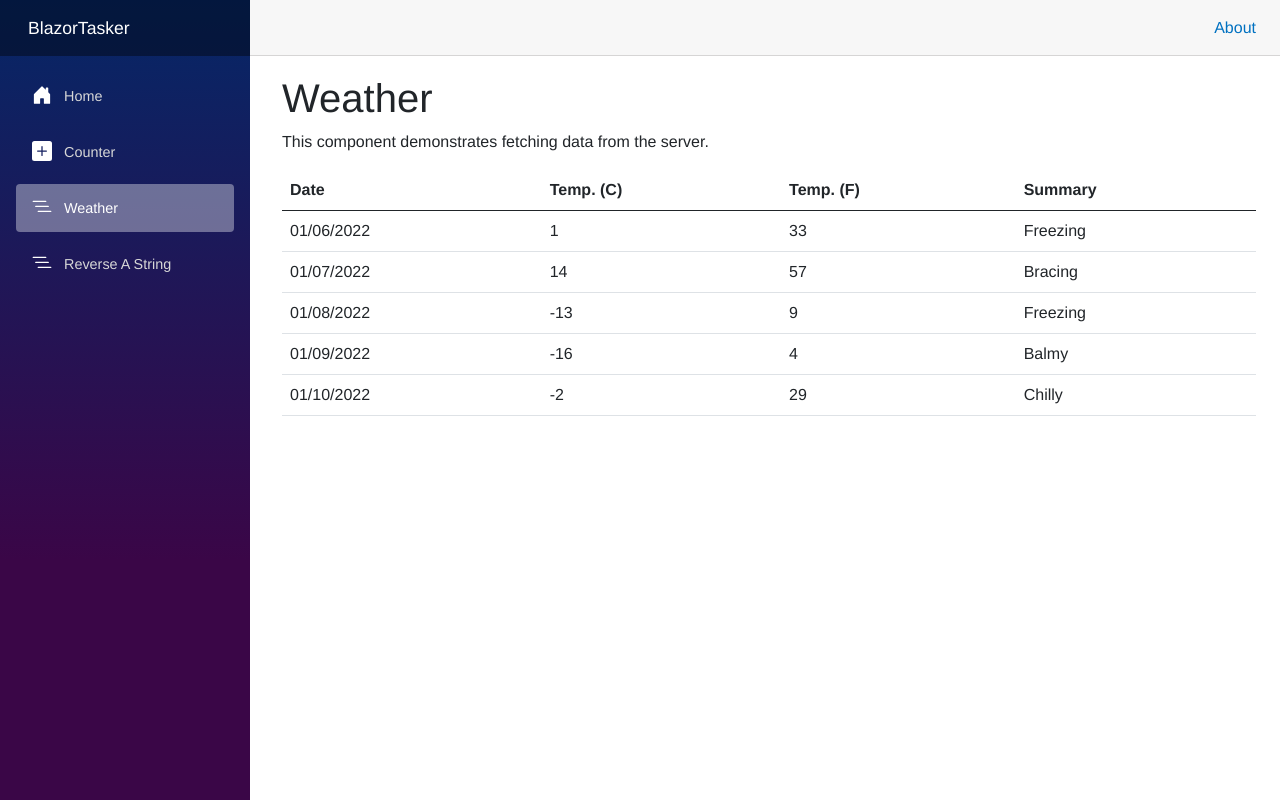
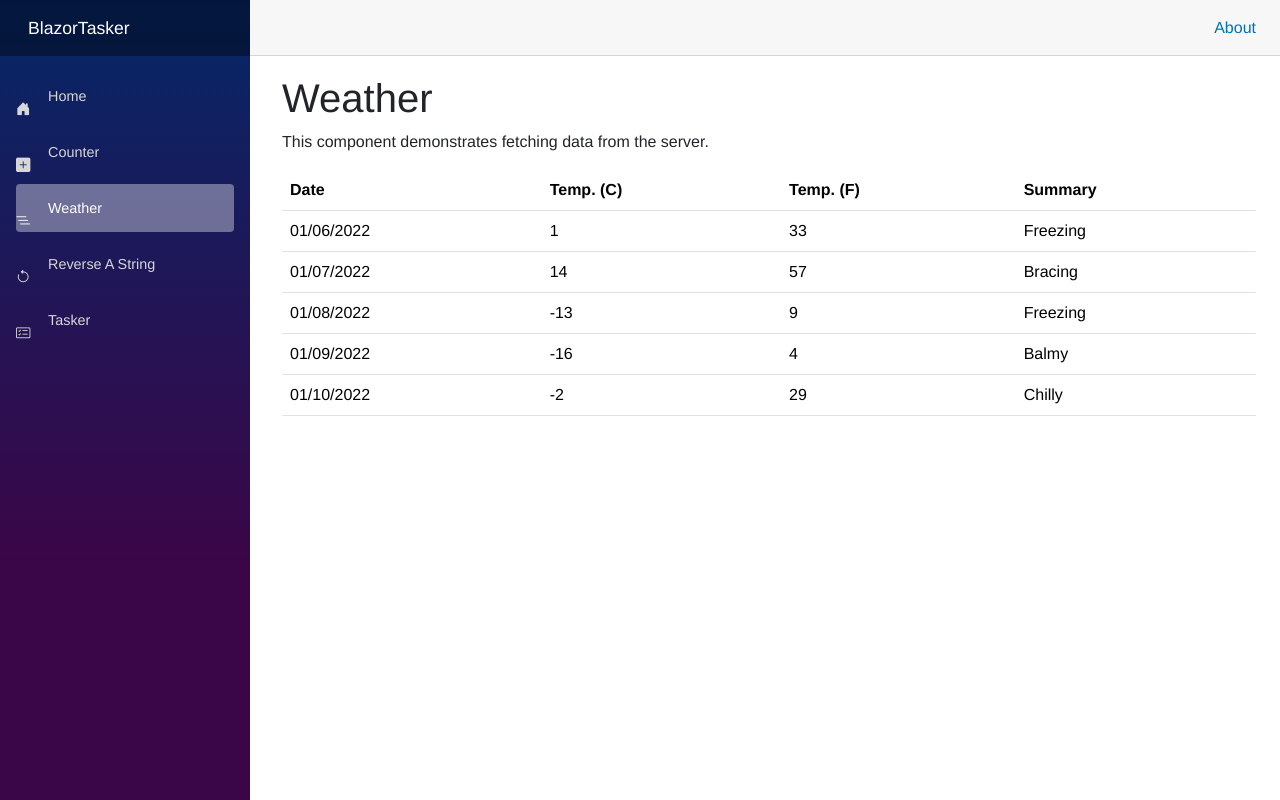
Before and after one commit to nheldavid/BlazorTasker, an ASP.NET Core app: page /weather in a window 1280 px wide. Run offline with ASP.NET Core 8, Linux system fonts and the light colour scheme; style sheets or scripts are compiled from the project's sources.

Commit message:
Add and complete actions
Add functionality to add, delete and complete tasks

```diff
--- a/Components/Layout/NavMenu.razor
+++ b/Components/Layout/NavMenu.razor
@@ -11,22 +11,27 @@
     <nav class="flex-column">
         <div class="nav-item px-3">
             <NavLink class="nav-link" href="" Match="NavLinkMatch.All">
-                <span class="bi bi-house-door-fill-nav-menu" aria-hidden="true"></span> Home
+                <span class="nav-icon bi bi-house-door-fill pe-1" aria-hidden="true"></span> Home
             </NavLink>
         </div>
         <div class="nav-item px-3">
             <NavLink class="nav-link" href="counter">
-                <span class="bi bi-plus-square-fill-nav-menu" aria-hidden="true"></span> Counter
+                <span class="nav-icon bi bi-plus-square-fill pe-1" aria-hidden="true"></span> Counter
             </NavLink>
         </div>
         <div class="nav-item px-3">
             <NavLink class="nav-link" href="weather">
-                <span class="bi bi-list-nested-nav-menu" aria-hidden="true"></span> Weather
+                <span class="nav-icon bi bi-list-nested pe-1" aria-hidden="true"></span> Weather
             </NavLink>
         </div>
         <div class="nav-item px-3">
             <NavLink class="nav-link" href="reverseastring">
-                <span class="bi bi-list-nested-nav-menu" aria-hidden="true"></span> Reverse A String
+                <span class="nav-icon bi bi-arrow-counterclockwise pe-1" aria-hidden="true"></span> Reverse A String
+            </NavLink>
+        </div>
+        <div class="nav-item px-3">
+            <NavLink class="nav-link" href="tasker">
+                <span class="nav-icon bi bi-card-checklist pe-1" aria-hidden="true"></span> Tasker
             </NavLink>
         </div>
     </nav>
--- /dev/null
+++ b/Components/Pages/Tasker.razor.css
@@ -0,0 +1,9 @@
+.task {
+    font-size: 2em;
+    border: 5px solid var(--bs-danger-bg-subtle);
+    background: #e0eafc;
+    background: -webkit-linear-gradient(to right, #cfdef3, #e0eafc);
+    background: linear-gradient(to right, #cfdef3, #e0eafc);
+    border-radius: 10px;
+    min-width: 50%;
+}
--- /dev/null
+++ b/Components/UI/TaskerLine.razor
@@ -0,0 +1,36 @@
+<div class="d-flex flex-row">
+    @if (Item is not null)
+    {
+        <div><InputCheckbox @bind-Value="Item.IsComplete" @bind-Value:after="updateItem"></InputCheckbox></div>
+        <div class="px-2 flex-grow-1 @(Item.IsComplete ? "complete" : "")">@Item.Name</div>
+        <div><i @onclick="deleteItem" class="bi bi-trash-fill text-danger"></i></div>
+    }
+</div>
+
+
+@code {
+    /// <summary>
+    /// Tasker Item we want to display
+    /// </summary>
+    [Parameter, EditorRequired]
+    public TaskerItem? Item { get; set; }
+
+    /// <summary>
+    /// Delete item callback
+    /// </summary>
+    [Parameter]
+    public EventCallback<TaskerItem> OnDeleteCallback { get; set; }
+
+    [Parameter]
+    public EventCallback<TaskerItem> OnCompleteCallback { get; set; }
+
+    private async Task deleteItem()
+    {
+        await OnDeleteCallback.InvokeAsync(Item);
+    }
+
+    private void updateItem()
+    {
+        OnCompleteCallback.InvokeAsync(Item);
+    }
+}
--- /dev/null
+++ b/Components/UI/TaskerLine.razor.css
@@ -0,0 +1,3 @@
+.complete {
+    text-decoration: line-through;
+}
--- a/_Imports.razor
+++ b/Components/_Imports.razor
@@ -5,7 +5,9 @@
 @using Microsoft.AspNetCore.Components.Web
 @using Microsoft.AspNetCore.Components.Web.Virtualization
 @using Microsoft.AspNetCore.Components.WebAssembly.Http
+@using System.ComponentModel.DataAnnotations
 @using Microsoft.JSInterop
 @using BlazorTasker
 @using BlazorTasker.Components.Layout
 @using BlazorTasker.Components.UI
+@using BlazorTasker.Models
--- a/Program.cs
+++ b/Program.cs
@@ -1,4 +1,4 @@
-using BlazorTasker;
+using BlazorTasker.Components;
 using Microsoft.AspNetCore.Components.Web;
 using Microsoft.AspNetCore.Components.WebAssembly.Hosting;
 
--- a/wwwroot/index.html
+++ b/wwwroot/index.html
@@ -4,9 +4,12 @@
 <head>
     <meta charset="utf-8" />
     <meta name="viewport" content="width=device-width, initial-scale=1.0" />
-    <title>BlazorTasker</title>
+    <title>Blazor Tasker</title>
     <base href="/" />
-    <link rel="stylesheet" href="css/bootstrap/bootstrap.min.css" />
+    <!--Bootstrap CSS-->
+    <link href="https://cdn.jsdelivr.net/npm/bootstrap@5.3.3/dist/css/bootstrap.min.css" rel="stylesheet" integrity="sha384-QWTKZyjpPEjISv5WaRU9OFeRpok6YctnYmDr5pNlyT2bRjXh0JMhjY6hW+ALEwIH" crossorigin="anonymous">
+    <!--Bootstrap Icons-->
+    <link rel="stylesheet" href="https://cdn.jsdelivr.net/npm/bootstrap-icons@1.11.3/font/bootstrap-icons.min.css">
     <link rel="stylesheet" href="css/app.css" />
     <link rel="icon" type="image/png" href="favicon.png" />
     <link href="BlazorTasker.styles.css" rel="stylesheet" />
@@ -26,6 +29,9 @@
         <a href="" class="reload">Reload</a>
         <a class="dismiss">🗙</a>
     </div>
+    <!--Bootstrap JS-->
+    <script src="https://cdn.jsdelivr.net/npm/bootstrap@5.3.3/dist/js/bootstrap.bundle.min.js" integrity="sha384-YvpcrYf0tY3lHB60NNkmXc5s9fDVZLESaAA55NDzOxhy9GkcIdslK1eN7N6jIeHz" crossorigin="anonymous"></script>
+
     <script src="_framework/blazor.webassembly.js"></script>
 </body>
 
```
Also changed, not shown: Components/Pages/Tasker.razor (+40 -10 lines), Models/TaskerItem.cs (added, +12 -0 lines), Components/App.razor (renamed from App.razor), wwwroot/img/Tasker_600.png (added), 1 other file.
